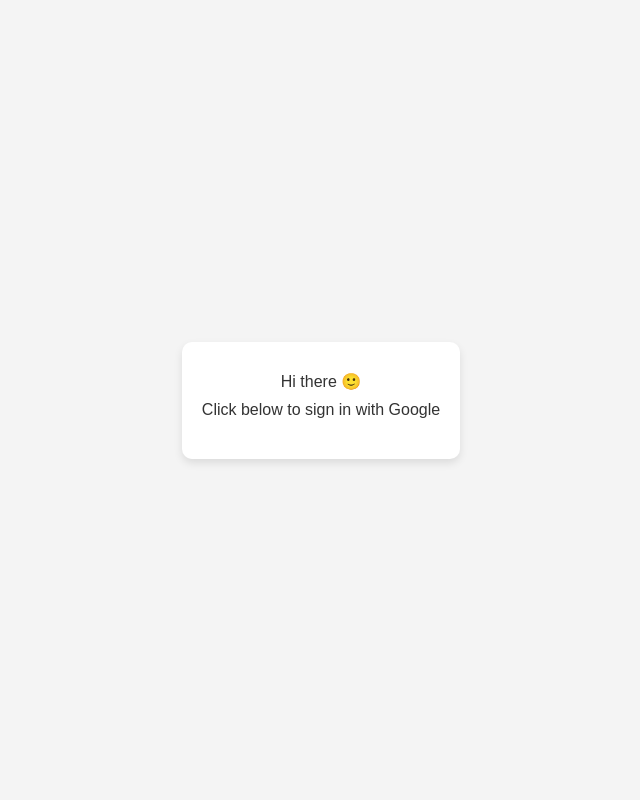
After one commit to Mudaasirl/storynator, a Django app: page /storynator/sign-in in a window 1280 px wide. The commit adds this page. Shown: the whole page, without its empty margins (319-959 px from the left). Run offline with Django 4.2, Linux system fonts and the light colour scheme; parts of the project's set-up code (start-up, migrations or seed data) failed here and were passed over; some libraries are stand-ins or nearby versions.

Commit message:
added Oauth2 Authentication

```diff
--- a/blog/templates/blog/base.html
+++ b/blog/templates/blog/base.html
@@ -37,7 +37,7 @@
               <a  href="{% url 'profile' %}" class="text-black text-center text-base leading-5">Profile</a>
             </div>
             <div class="justify-between items-stretch self-stretch flex gap-2.5 p-2.5">
-              <a href="{% url 'logout' %}" class="text-black text-center text-base leading-5">Logout</a>
+              <a href="{% url 'sign_out' %}" class="text-black text-center text-base leading-5">Logout</a>
             </div>
 
           {% else %}
@@ -45,7 +45,7 @@
                 <a href="{% url 'register' %}" class="text-black text-center text-base leading-5">Register</a>
             </div>
             <div class="justify-between items-stretch self-stretch flex gap-2.5 p-2.5">
-                <a href="{% url 'login' %}" class="text-black text-center text-base leading-5">Login</a>
+                <a href="{% url 'sign_in' %}" class="text-black text-center text-base leading-5">Login</a>
             </div>
 
           {% endif %}
--- a/mysite/urls.py
+++ b/mysite/urls.py
@@ -5,7 +5,7 @@
 from django.contrib.auth import views as auth_views
 from django.conf import settings
 from views import Home # new
-
+from storynator.views import sign_out,AuthGoogle
 from django.conf.urls.static import static
 urlpatterns = [
     path('',blog_views.home,name='home'),
@@ -18,6 +18,8 @@
     path('profile/', user_views.profile, name='profile'),
     path('accounts/', include('allauth.urls')), # new
     path('register', Home.as_view(), name='home'), # new
+    path('sign-out', sign_out, name='sign_out'),
+    path('auth-receiver', AuthGoogle.as_view(), name='auth_receiver'),
 ]+ static(settings.MEDIA_URL, document_root = settings.MEDIA_ROOT)
 if settings.DEBUG:
     urlpatterns += static(settings.MEDIA_URL,document_root=settings.MEDIA_ROOT)
--- /dev/null
+++ b/storynator/templates/storynator/sign_in.html
@@ -0,0 +1,91 @@
+<!DOCTYPE html>
+<html lang="en">
+<head>
+    <meta charset="UTF-8">
+    <title>Login Page</title>
+    <script src="https://accounts.google.com/gsi/client" async></script>
+    <style>
+        body {
+            font-family: Arial, sans-serif;
+            background-color: #f4f4f4;
+            display: flex;
+            justify-content: center;
+            align-items: center;
+            height: 100vh;
+            margin: 0;
+        }
+
+        .container {
+            background-color: white;
+            padding: 20px;
+            border-radius: 10px;
+            box-shadow: 0 4px 8px rgba(0, 0, 0, 0.1);
+            text-align: center;
+        }
+
+        img {
+            border-radius: 50%;
+            width: 100px;
+            height: 100px;
+            object-fit: cover;
+            margin-top: 10px;
+        }
+
+        p {
+            color: #333;
+            margin: 10px 0;
+        }
+
+        a {
+            color: #007bff;
+            text-decoration: none;
+            font-weight: bold;
+        }
+
+        a:hover {
+            text-decoration: underline;
+        }
+
+        .g_id_signin {
+            margin-top: 20px;
+        }
+    </style>
+</head>
+<body>
+
+<div class="container">
+    {% if request.session.user_data %}
+    <div>
+        <p>Hi {{ request.session.user_data.given_name }} 🙂</p>
+        <p>Your email is {{ request.session.user_data.email }}</p>
+        <img src="{{ request.session.user_data.picture }}" alt="User picture">
+        <p>Click here to <a href="/sign-out">Sign out</a></p>
+        <p> Click here to go to home page <a href="{% url 'home-view' %}">home</a> </p>
+    </div>
+    {% else %}
+    <div>
+               <p>Hi there 🙂 </p>
+               <p>Click below to sign in with Google</p>
+               <div id="g_id_onload"
+     data-client_id="420389502452-s433npr5v36ttp00t58fmf2g5c07o0i9.apps.googleusercontent.com"
+     data-context="signin"
+     data-ux_mode="redirect"
+     data-login_uri="http://localhost:8000/auth-receiver"
+     data-itp_support="true">
+</div>
+
+<div class="g_id_signin"
+     data-type="standard"
+     data-shape="rectangular"
+     data-theme="outline"
+     data-text="signin_with"
+     data-size="large"
+     data-logo_alignment="left">
+</div>
+    </div>
+    {% endif %}
+</div>
+
+
+</body>
+</html>
--- a/storynator/urls.py
+++ b/storynator/urls.py
@@ -1,8 +1,13 @@
 from django.urls import path
 from storynator.views import home_view,voice_upload,landing_page_view
+from . import views
+from storynator.views import AuthGoogle
 
 
 urlpatterns = [
+    path('sign-in', views.sign_in, name='sign_in'),
+    path('sign-out', views.sign_out, name='sign_out'),
+    path('auth-receiver', AuthGoogle.as_view(), name='auth_receiver'),
     path('',landing_page_view,name='landing-page-view'),
     path('generate',home_view,name='home-view'),
     path('voice-upload',voice_upload,name='voice-upload'),
--- a/storynator/views.py
+++ b/storynator/views.py
@@ -1,5 +1,16 @@
 from django.shortcuts import render, redirect
 from django.contrib.auth.decorators import login_required
+from django.http import HttpResponse,HttpRequest
+from django.views.decorators.csrf import csrf_exempt
+from rest_framework.views import APIView
+from django.utils.decorators import method_decorator
+from django.contrib.auth import authenticate, login
+from google.oauth2 import id_token
+from google.auth.transport import requests
+import jwt
+
+from django.contrib.auth.models import User
+
 from .forms import DocumentForm
 from blog.models import Post
 from users.models import Profile
@@ -16,6 +27,67 @@
 api_key = os.getenv('OPENAI_KEY',None)
 elevenLabs_key = os.getenv('ELEVENLABS_KEY',None)
 set_api_key(elevenLabs_key)
+
+
+@csrf_exempt
+def auth_receiver(request):
+    """
+    Google calls this URL after the user has signed in with their Google account.
+    """
+    token = request.POST['credential']
+    try:
+        user_data = id_token.verify_oauth2_token(
+            token, requests.Request(), os.environ['GOOGLE_OAUTH_CLIENT_ID']
+        )
+    except ValueError:
+        return HttpResponse(status=403)
+
+
+@method_decorator(csrf_exempt, name='dispatch')
+class AuthGoogle(APIView):
+    """
+    Google calls this URL after the user has signed in with their Google account.
+    """
+    def post(self, request, *args, **kwargs):
+        try:
+            user_data = self.get_google_user_data(request)
+        except ValueError:
+            return HttpResponse("Invalid Google token", status=403)
+
+        email = user_data["email"]
+        try:
+            user, created = User.objects.get_or_create(
+                email=email, defaults={
+                    "email": email,
+                }
+            )
+
+            profile, _ = Profile.objects.get_or_create(
+                user=user, defaults={"user": user,"user__username": user_data["given_name"]}
+            )
+
+            login(request, profile.user)
+            request.session['user_data'] = user_data
+            return redirect('sign_in')
+
+        except Exception as e:
+            # Handle the exception here
+            # You can log the error or return an appropriate response
+            return HttpResponse("Error occurred while creating/fetching user or profile: " + str(e), status=500)
+
+    @staticmethod
+    def get_google_user_data(request: HttpRequest):
+        token = request.POST['credential']
+        return id_token.verify_oauth2_token(
+            token, requests.Request(), os.environ['GOOGLE_OAUTH_CLIENT_ID']
+        )
+
+def sign_in(request):
+    return render(request, 'storynator/sign_in.html')
+
+def sign_out(request):
+    del request.session['user_data']
+    return redirect('sign_in')
 
 def landing_page_view(request):
     context={
```
Also changed, not shown: mysite/settings.py (+6 -5 lines), users/models.py (+0 -9 lines), users/migrations/0005_delete_image.py (added), users/migrations/0006_voice.py (added), users/migrations/0007_delete_voice.py (added), 9 other files.
